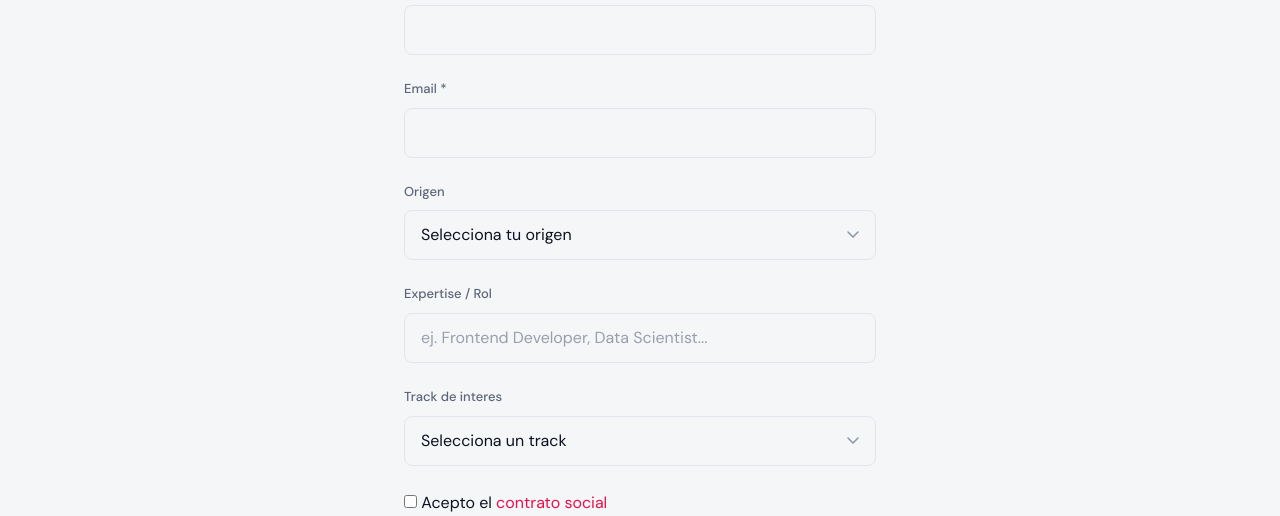
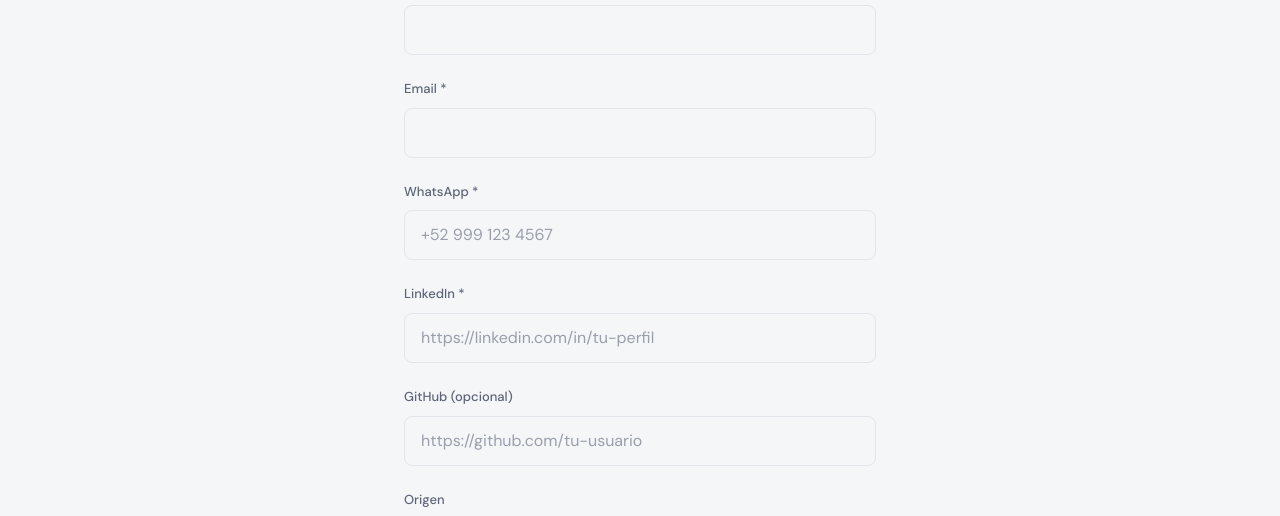
Before and after one commit to nosoypoot/dysrupcion, a website: page public/registro.html in a window 1280 px wide. Shown: the part 233-749 px from the top of the page. Drawn offline with Linux system fonts and the light colour scheme; a web font is replaced by a local one.

Commit message:
feat: capture whatsapp, linkedin, github, motivacion on registration
Replace the track-of-interest selector with three contact fields
(WhatsApp + LinkedIn required, GitHub optional) and a required
free-text "why do you want to join Dysrupcion" textarea.

Promote the submit button to btn-lg and rephrase to "Solicitar
mi ingreso" to match the manifesto voice (active, declarative).

```diff
--- a/public/registro.html
+++ b/public/registro.html
@@ -29,6 +29,21 @@
           </div>
 
           <div class="input-group">
+            <label class="input-label" for="whatsapp">WhatsApp <span class="required">*</span></label>
+            <input class="input" type="tel" id="whatsapp" name="whatsapp" required autocomplete="tel" placeholder="+52 999 123 4567">
+          </div>
+
+          <div class="input-group">
+            <label class="input-label" for="linkedin">LinkedIn <span class="required">*</span></label>
+            <input class="input" type="url" id="linkedin" name="linkedin" required placeholder="https://linkedin.com/in/tu-perfil">
+          </div>
+
+          <div class="input-group">
+            <label class="input-label" for="github">GitHub <span class="text-muted">(opcional)</span></label>
+            <input class="input" type="url" id="github" name="github" placeholder="https://github.com/tu-usuario">
+          </div>
+
+          <div class="input-group">
             <label class="input-label" for="origen">Origen</label>
             <select class="input" id="origen" name="origen">
               <option value="">Selecciona tu origen</option>
@@ -44,15 +59,8 @@
           </div>
 
           <div class="input-group">
-            <label class="input-label" for="track">Track de interes</label>
-            <select class="input" id="track" name="track">
-              <option value="">Selecciona un track</option>
-              <option value="eventos">Eventos y Encuentros</option>
-              <option value="educacion">Educación y Mentoría</option>
-              <option value="emprendimiento">Emprendimiento y Colaboración</option>
-              <option value="impacto">Impacto Local</option>
-              <option value="puente">Puente con Otras Comunidades</option>
-            </select>
+            <label class="input-label" for="motivacion">¿Por qué quieres pertenecer a la comunidad de Dysrupción? <span class="required">*</span></label>
+            <textarea class="input" id="motivacion" name="motivacion" rows="5" required placeholder="Cuéntanos en tus palabras qué te trae aquí y qué esperas aportar."></textarea>
           </div>
 
           <div class="input-group checkbox-group">
@@ -71,7 +79,7 @@
 
           <div id="form-message" class="form-message" hidden></div>
 
-          <button type="submit" class="btn-primary btn-full">Enviar Solicitud</button>
+          <button type="submit" class="btn-primary btn-full btn-lg">Solicitar mi ingreso →</button>
 
           <p class="form-footer text-muted body-sm">Al registrarte aceptas el contrato social de Dysrupcion.</p>
         </form>
```
